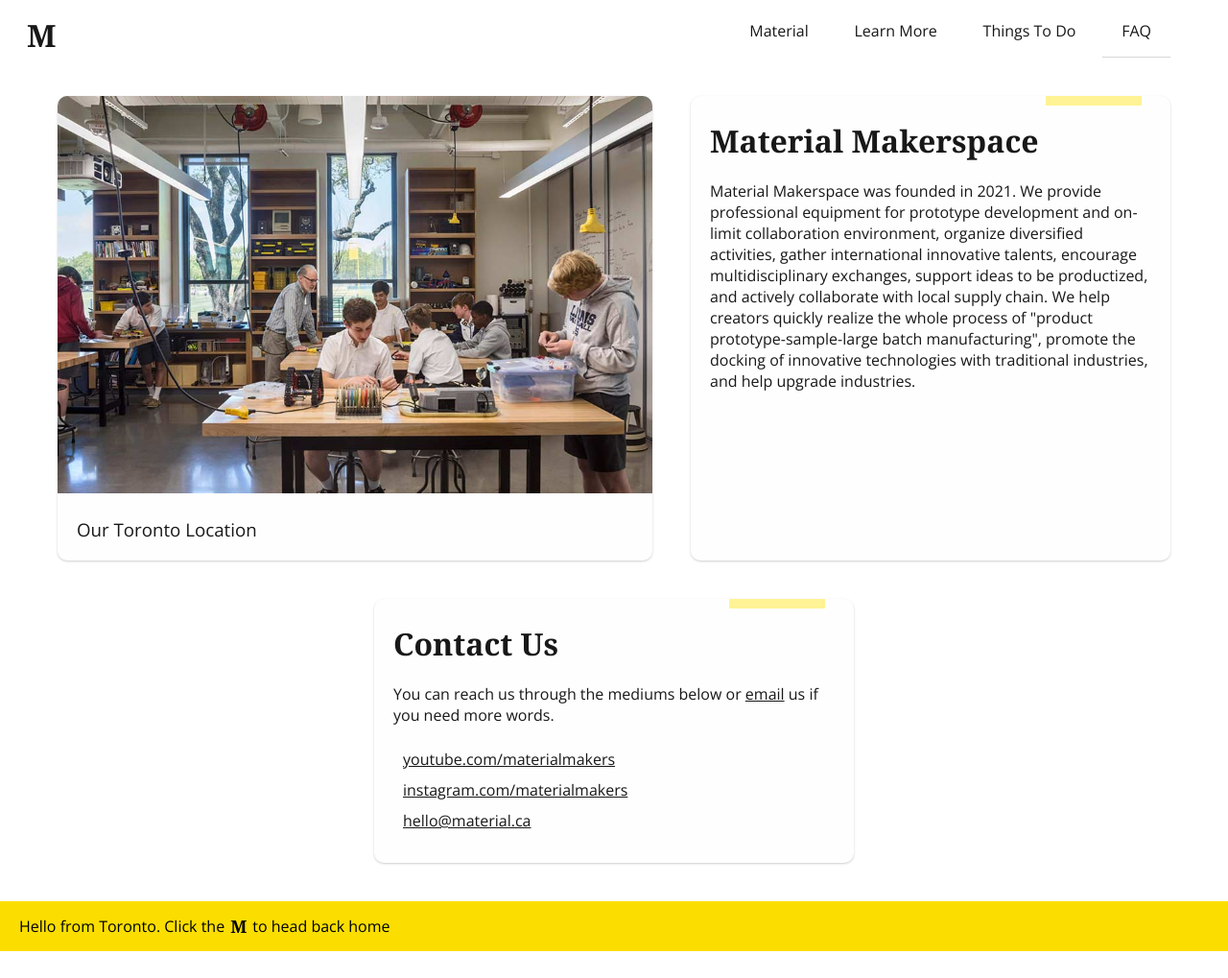
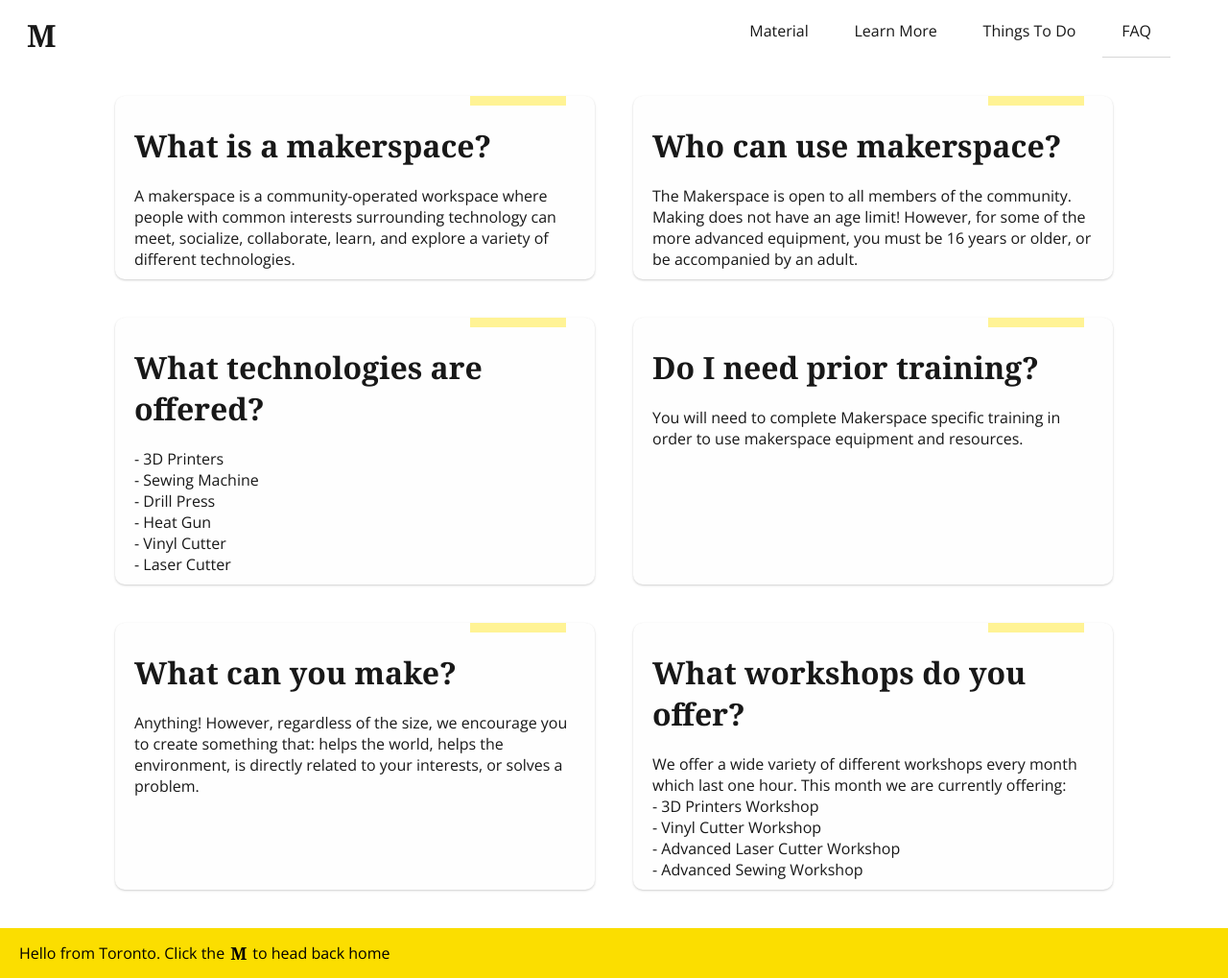
Before and after one commit to latxh/Material-Makerspace, a plain HTML site: page faq.html in a window 1280 px wide. Shown: the whole page at 96% size. Before the commit the page ends 991 px from the top, so only its background shows below. Drawn offline with nearby package versions, Linux system fonts and the light colour scheme.

Commit message:
New pages

```diff
--- a/css/styles.css
+++ b/css/styles.css
@@ -52,7 +52,7 @@ a:link, a:visited {
 }
 
 a:hover {
-    color: #52a9ff;
+    color: #b39e00;
 }
 
 main {
@@ -212,7 +212,7 @@ img {
 }
 
 .card, .image-card, .youtube-card {
-    padding: 5px 20px;
+    padding: 10px 20px;
     width: 100vw;
 }
 
--- a/faq.html
+++ b/faq.html
@@ -32,58 +32,72 @@
 
     <main>
         <div class="card-container">
-            <div class="fade-in image-card">
-                <img class="top-img" src="assets/landing2.jpg" alt="Brian Latchman">
-                <img src="assets/landing.jpg" alt="Brian Latchman">
-                <h3 class="card-content">Our Toronto Location</h3>
-            </div>
             <div class="card fade-in">
                 <div class="card-accent"></div>
                 <div class='spacer'></div>
-                <h1 class="title">Material Makerspace</h1>
+                <h1 class="title">What is a makerspace?</h1>
                 <div class='spacer'></div>
                 <p>
-                    Material Makerspace was founded in
-                    2021. We provide professional equipment for
-                    prototype development and on-limit
-                    collaboration environment, organize
-                    diversified activities, gather international
-                    innovative talents, encourage multidisciplinary exchanges, support ideas to be
-                    productized, and actively collaborate with
-                    local supply chain. We help creators quickly
-                    realize the whole process of "product
-                    prototype-sample-large batch manufacturing",
-                    promote the docking of innovative
-                    technologies with traditional industries, and
-                    help upgrade industries.
+                    A makerspace is a community-operated workspace where people with common interests surrounding
+                    technology can meet, socialize, collaborate, learn, and explore a variety of different technologies.
                 </p>
             </div>
             <div class="card fade-in">
                 <div class="card-accent"></div>
                 <div class='spacer'></div>
-                <h1 class="title">Contact Us</h1>
+                <h1 class="title">Who can use makerspace?</h1>
                 <div class='spacer'></div>
                 <p>
-                    You can reach us through the mediums below or <a href="#">email</a> us if
-                    you need more words.
+                    The Makerspace is open to all members of the community. Making does not have an age limit! However,
+                    for some of the more advanced equipment, you must be 16 years or older, or be accompanied by an
+                    adult.
                 </p>
-                <br>
-                <a href="#" target="_blank" class="icon-link">
-                    <span>youtube.com/materialmakers</span>
-                </a>
-                <br>
+            </div>
+            <div class="card fade-in">
+                <div class="card-accent"></div>
                 <div class='spacer'></div>
-                <a href="#" target="_blank" class="icon-link">
-                    <span>instagram.com/materialmakers</span>
-                </a>
-                <br>
+                <h1 class="title">What technologies are offered?</h1>
                 <div class='spacer'></div>
-                <a href="#" target="_blank" class="icon-link">
-                    <span>hello@material.ca</span>
-                </a>
+                <p>- 3D Printers</p>
+                <p>- Sewing Machine</p>
+                <p>- Drill Press</p>
+                <p>- Heat Gun</p>
+                <p>- Vinyl Cutter</p>
+                <p>- Laser Cutter</p>
+            </div>
+            <div class="card fade-in">
+                <div class="card-accent"></div>
                 <div class='spacer'></div>
+                <h1 class="title">Do I need prior training?</h1>
                 <div class='spacer'></div>
+                <p>
+                    You will need to complete Makerspace specific training in order to use makerspace equipment and
+                    resources.
+                </p>
+            </div>
+            <div class="card fade-in">
+                <div class="card-accent"></div>
                 <div class='spacer'></div>
+                <h1 class="title">What can you make?</h1>
+                <div class='spacer'></div>
+                <p>
+                    Anything! However, regardless of the size, we encourage you to create something that: helps the
+                    world, helps the environment, is directly related to your interests, or solves a problem.
+                </p>
+            </div>
+            <div class="card fade-in">
+                <div class="card-accent"></div>
+                <div class='spacer'></div>
+                <h1 class="title">What workshops do you offer?</h1>
+                <div class='spacer'></div>
+                <p>
+                    We offer a wide variety of different workshops every month which last one hour. This month we are
+                    currently offering:
+                </p>
+                <p>- 3D Printers Workshop</p>
+                <p>- Vinyl Cutter Workshop</p>
+                <p>- Advanced Laser Cutter Workshop</p>
+                <p>- Advanced Sewing Workshop</p>
             </div>
         </div>
     </main>
```
Also changed, not shown: index.html (+3 -3 lines), learn.html (+10 -42 lines), things.html (+8 -43 lines), assets/learn.jpg (added), assets/learn2.jpg (added), assets/things.jpg (added), assets/things2.jpg (added), 1 other file.
